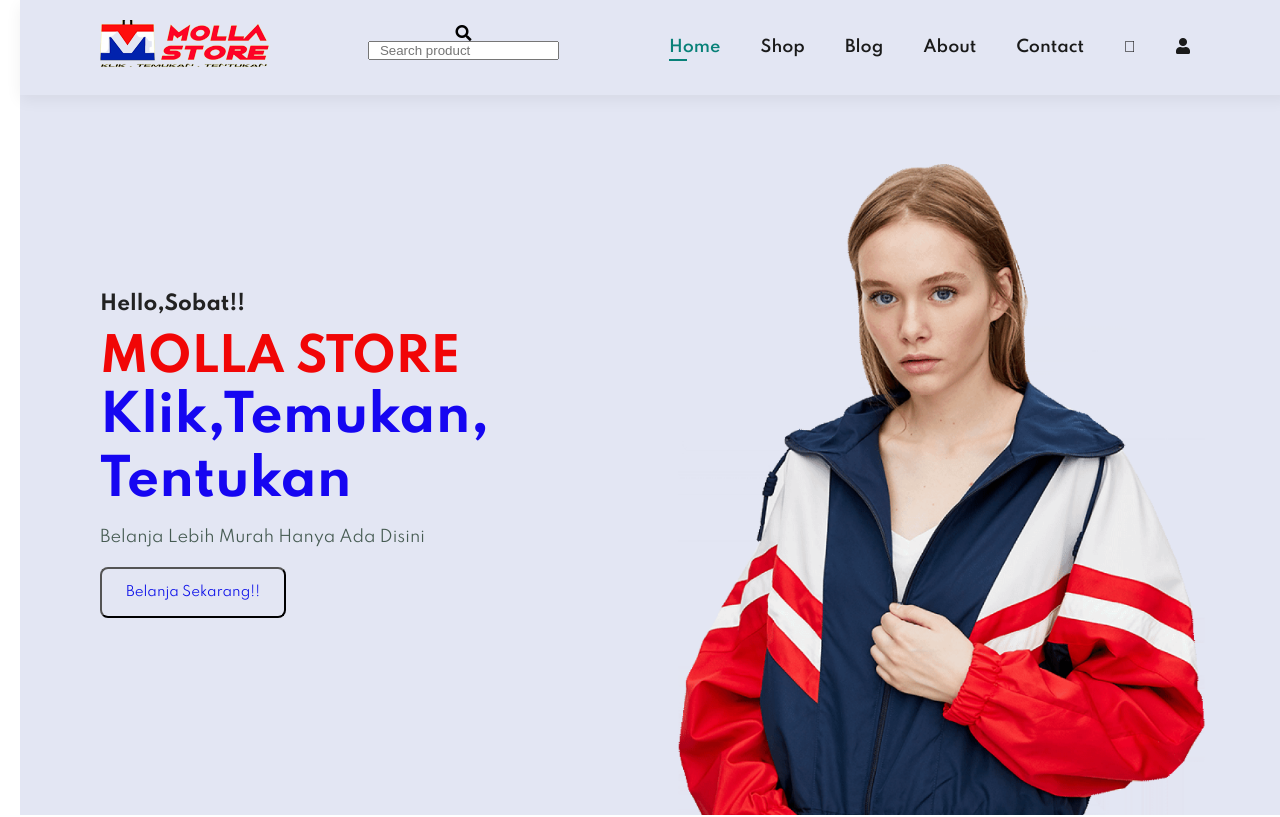
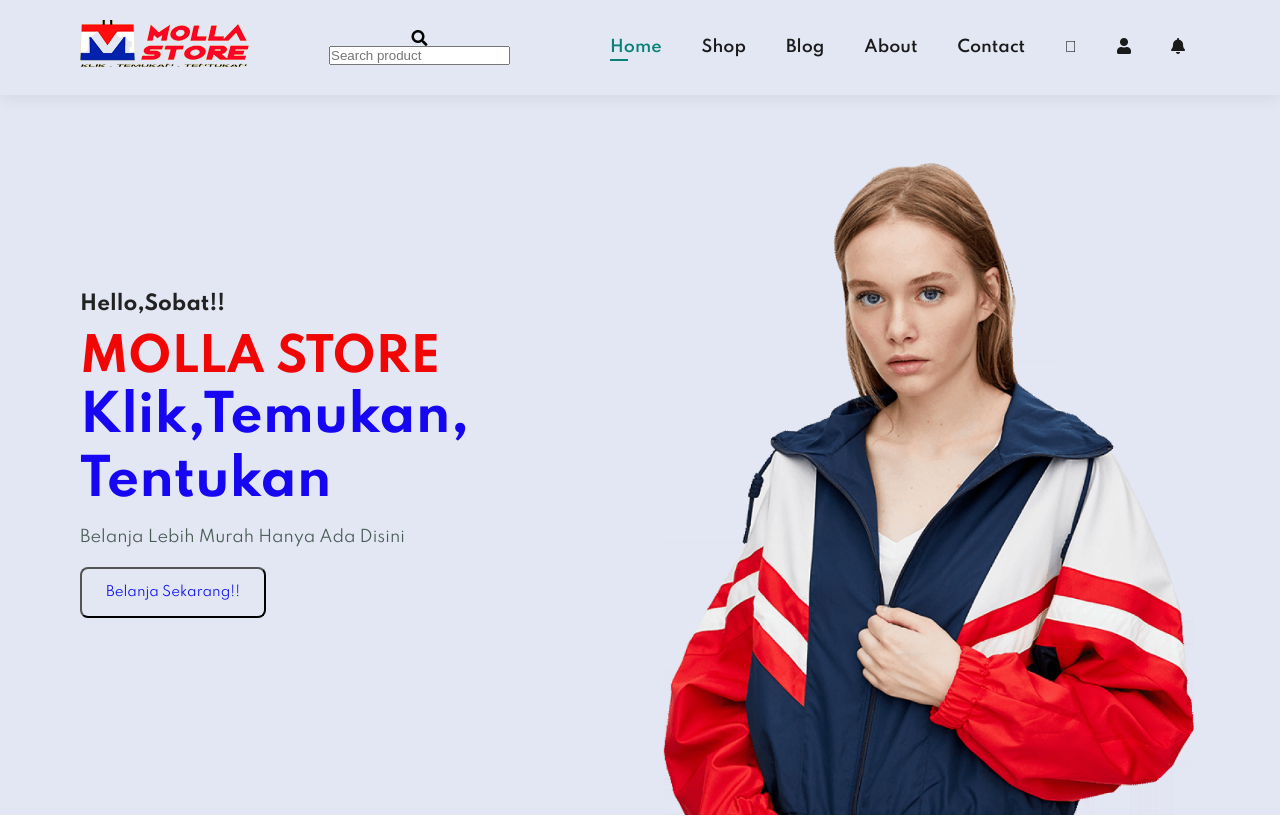
Before and after one commit to dafidpalevi1/Mola-Store, a plain HTML site: page index.html in a window 1280 px wide. Shown: the top 817 px of the page. Drawn offline with Linux system fonts and the light colour scheme.

Commit message:
Add files via upload

```diff
--- a/index.html
+++ b/index.html
@@ -25,12 +25,14 @@
             <li><a href="contact.html">Contact</a></li>
             <li id="lg-bag"><a href="cart.html"><i class="fad fa-shopping-bag"></i></a></li>
             <li id="lg-user"><a href="login.html"><i class="fas fa-user"></i></a></li>
+            <li id="lg-user"><a href="login.html"><i class="fas fa-bell"></i></a></li>
             <a href="#" id="close"><i class="far fa-times"></i></a>
         </ul>
     </div>
     <div id="mobile">
         <a href="cart.html"><i class="fad fa-shopping-bag"></i></a>
         <a href="login.html"><i class="fas fa-user"></i></a>
+        <a href="#"><i class="fas fa-bell"></i></a>
         <i id="bar" class="fas fa-bars"></i>
     </div>
     </section>
--- a/style.css
+++ b/style.css
@@ -985,10 +985,6 @@ footer .copyright {
 body,
 input {
 	font-family: "Poppins", sans-serif;
-    padding-left: 10px;
-    margin-left: 10px;
-    margin-right: 10px;
-    margin-bottom: 10px;
 }
 
 .container {
```
